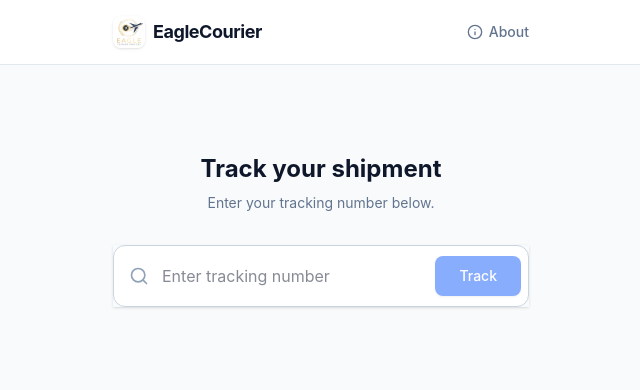
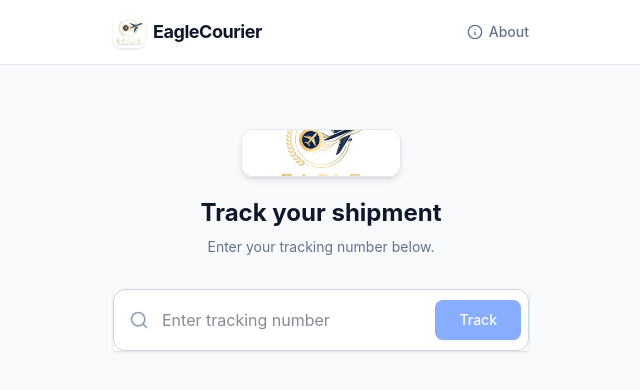
Before and after one commit to fman99349/EAGLECOURRIERS, a React (Vite) app in the folder web/: page / in a window 1280 px wide. Shown: the top 390 px of the page, without its empty margins (319-959 px from the left). Built offline with nearby package versions, Linux system fonts and the light colour scheme.

Commit message:
Add horizontally focused hero logo

```diff
--- a/web/src/App.jsx
+++ b/web/src/App.jsx
@@ -29,7 +29,7 @@ export default function App() {
   const [loading, setLoading] = useState(false);
   const [error, setError] = useState('');
   const [showAbout, setShowAbout] = useState(false);
-  const [showLogo, setShowLogo] = useState(false); // 🆕 State for Logo Lightbox
+  const [showLogo, setShowLogo] = useState(false);
 
   const typedTitle = useTypewriter('EagleCourier International Shipping Services');
 
@@ -86,7 +86,6 @@ export default function App() {
     }
   }
 
-  // Fallback color if none is set
   const activeColor = data?.order?.status_color || '#3b82f6';
 
   return (
@@ -95,7 +94,6 @@ export default function App() {
       <header className="bg-white border-b border-slate-200 sticky top-0 z-40">
         <div className="max-w-md mx-auto px-4 h-16 flex items-center justify-between">
 
-          {/* 🆕 Clickable Logo */}
           <div
             className="flex items-center gap-2 cursor-pointer hover:opacity-80 transition-opacity"
             onClick={() => setShowLogo(true)}
@@ -116,9 +114,20 @@ export default function App() {
 
       <main className="w-full max-w-md mx-auto px-4 py-12 flex flex-col">
 
-        <div className={`transition-all duration-500 ${data || loading ? 'mb-6' : 'mt-10 mb-12'}`}>
+        <div className={`transition-all duration-500 ${data || loading ? 'mb-6' : 'mt-4 mb-10'}`}>
           {!data && !loading && (
             <div className="text-center mb-8">
+
+              {/* 🆕 Horizontally Focused Hero Logo */}
+              <div className="mb-5 flex justify-center">
+                <img
+                  src="/EAGLE.jpg"
+                  alt="EagleCourier Logo"
+                  onClick={() => setShowLogo(true)}
+                  className="w-40 h-12 object-cover rounded-xl shadow-md border border-slate-200 cursor-pointer hover:opacity-90 transition-opacity"
+                />
+              </div>
+
               <h1 className="text-2xl font-bold text-slate-900 mb-2">Track your shipment</h1>
               <p className="text-slate-500 text-sm">Enter your tracking number below.</p>
             </div>
@@ -157,7 +166,6 @@ export default function App() {
                   <h2 className="text-xl font-bold text-slate-900">{data.order.item_name}</h2>
                 </div>
 
-                {/* Dynamic Status Badge Color */}
                 <div
                   className="px-3 py-1 rounded-full text-xs font-bold whitespace-nowrap border"
                   style={{
@@ -179,7 +187,6 @@ export default function App() {
               <div className="flex items-center justify-between relative mt-4">
                 <div className="absolute left-0 top-1/2 -translate-y-1/2 w-full h-1 bg-slate-100 -z-10 rounded-full" />
 
-                {/* Dynamic Progress Line Color */}
                 <div
                   className="absolute left-0 top-1/2 -translate-y-1/2 h-1 transition-all duration-700 -z-10 rounded-full"
                   style={{
@@ -193,7 +200,6 @@ export default function App() {
                   const isActive = idx === activeStep;
                   return (
                     <div key={step.label} className="flex flex-col items-center gap-2 bg-white px-2">
-                      {/* Dynamic Step Circle Color */}
                       <div
                         className={`w-7 h-7 rounded-full flex items-center justify-center text-xs font-bold transition-colors ${
                           !isCompleted && !isActive ? 'bg-slate-100 text-slate-400 border border-slate-200' : 'border-2'
@@ -265,7 +271,6 @@ export default function App() {
                         <div className="absolute left-[9px] top-6 bottom-[-24px] w-0.5 bg-slate-200" />
                       )}
 
-                      {/* Dynamic Timeline Dot Color */}
                       <div
                         className="relative z-10 w-5 h-5 rounded-full flex items-center justify-center shrink-0 mt-0.5 border"
                         style={{
@@ -364,7 +369,7 @@ export default function App() {
         </div>
       )}
 
-      {/* 🆕 Logo Lightbox Modal */}
+      {/* Logo Lightbox Modal */}
       {showLogo && (
         <div className="fixed inset-0 z-[100] flex items-center justify-center p-4 bg-slate-950/90 backdrop-blur-md">
           <button
```
